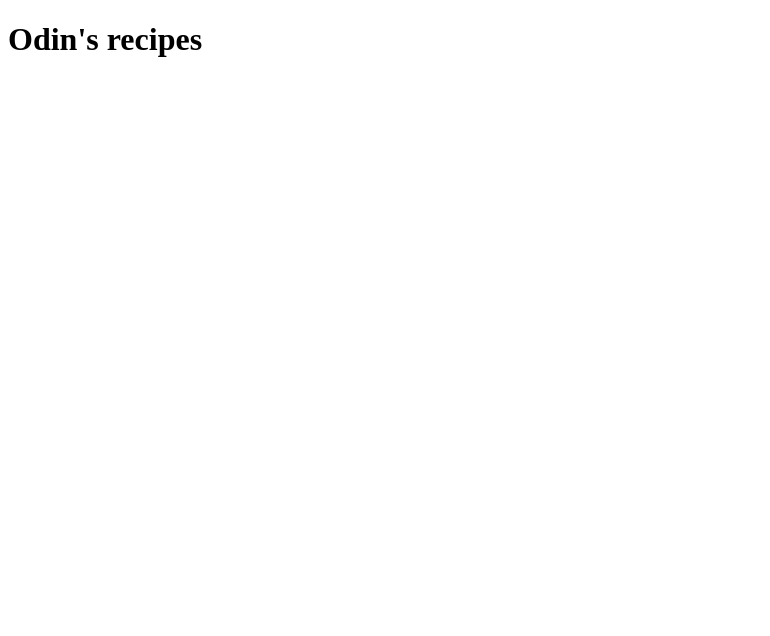
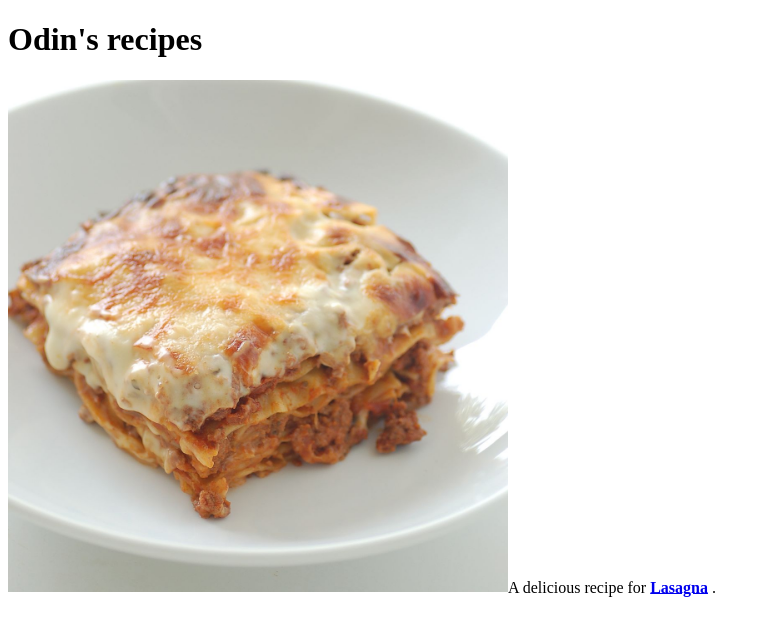
Before and after one commit to JohnTheBold/odin-recipes, a plain HTML site: page index.html in a window 1280 px wide. Shown: the whole page, without its empty margins (0-770 px from the left). Drawn offline with Linux system fonts and the light colour scheme.

Commit message:
Add image and linked index.html -> lassagna.html.

```diff
--- a/index.html
+++ b/index.html
@@ -11,6 +11,10 @@
     <body>
         <h1> Odin's recipes </h1>
 
+        <img src="images/1200px-Lasagne_-_stonesoup.jpg" width="500"
+
+        <p>A delicious recipe for <a href="recipes/lasagna.html"> <strong>Lasagna</strong></a> .
+        </p>
     </body>
 
 </html>
```
Also changed, not shown: images/1200px-Lasagne_-_stonesoup.jpg (added).
